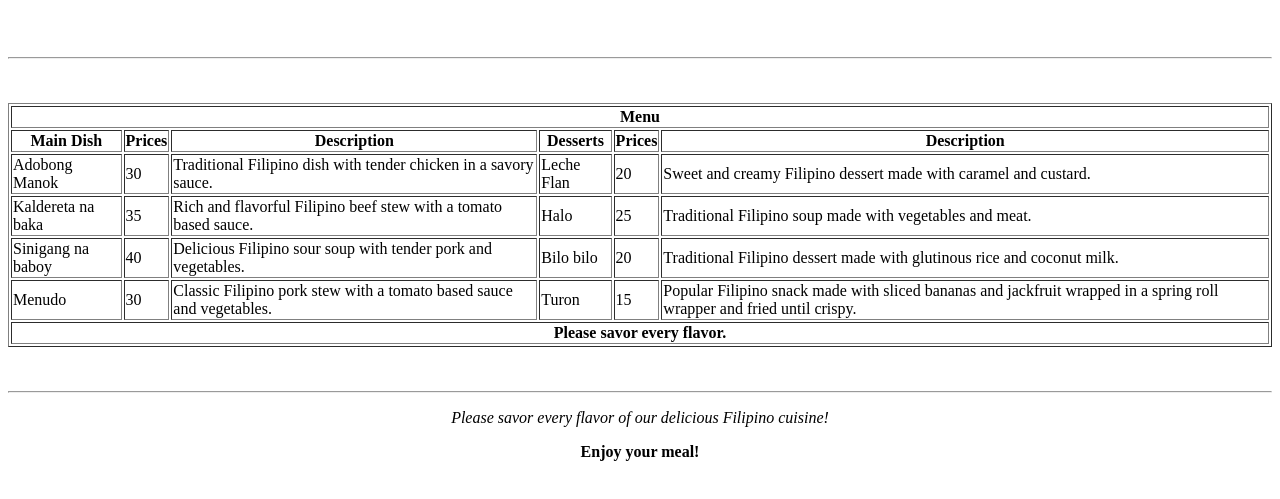
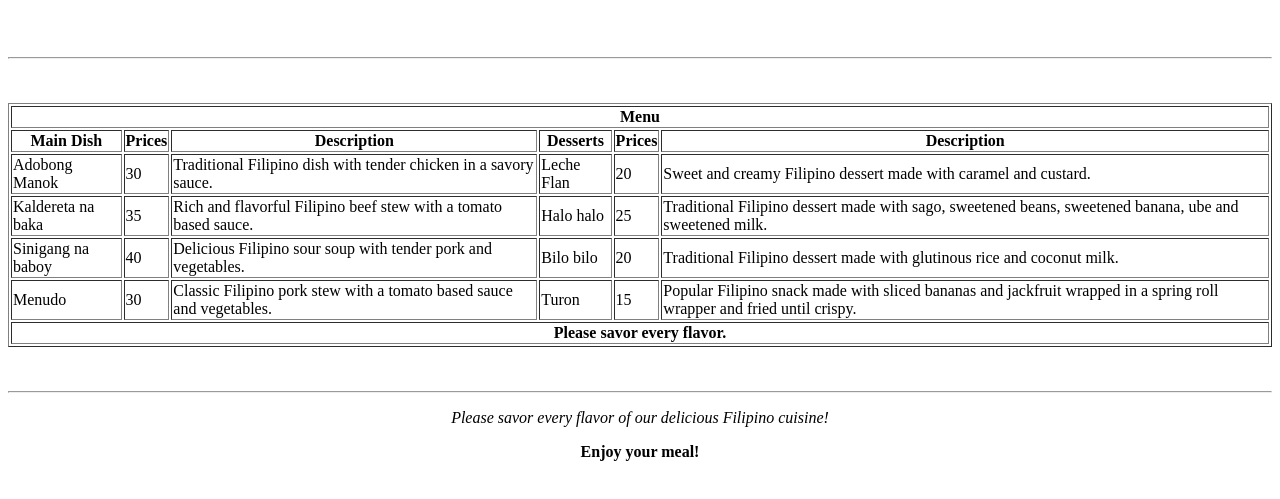
Before and after one commit to CedricMillare/MILLARE-SD2, a plain HTML site: page session4/activity.html in a window 1280 px wide. Shown: the part 101-600 px from the top of the page. Drawn offline with Linux system fonts and the light colour scheme.

Commit message:
Fixed The description of halo halo

```diff
--- a/session4/activity.html
+++ b/session4/activity.html
@@ -41,9 +41,9 @@
                 <td>Kaldereta na baka</td>
                 <td>35</td>
                 <td>Rich and flavorful Filipino beef stew with a tomato based sauce.</td>
-                <td>Halo</td>
+                <td>Halo halo</td>
                 <td>25</td>
-                <td>Traditional Filipino soup made with vegetables and meat.</td>
+                <td>Traditional Filipino dessert made with sago, sweetened beans, sweetened banana, ube and sweetened milk.</td>
             </tr>
 
             <tr>
```
